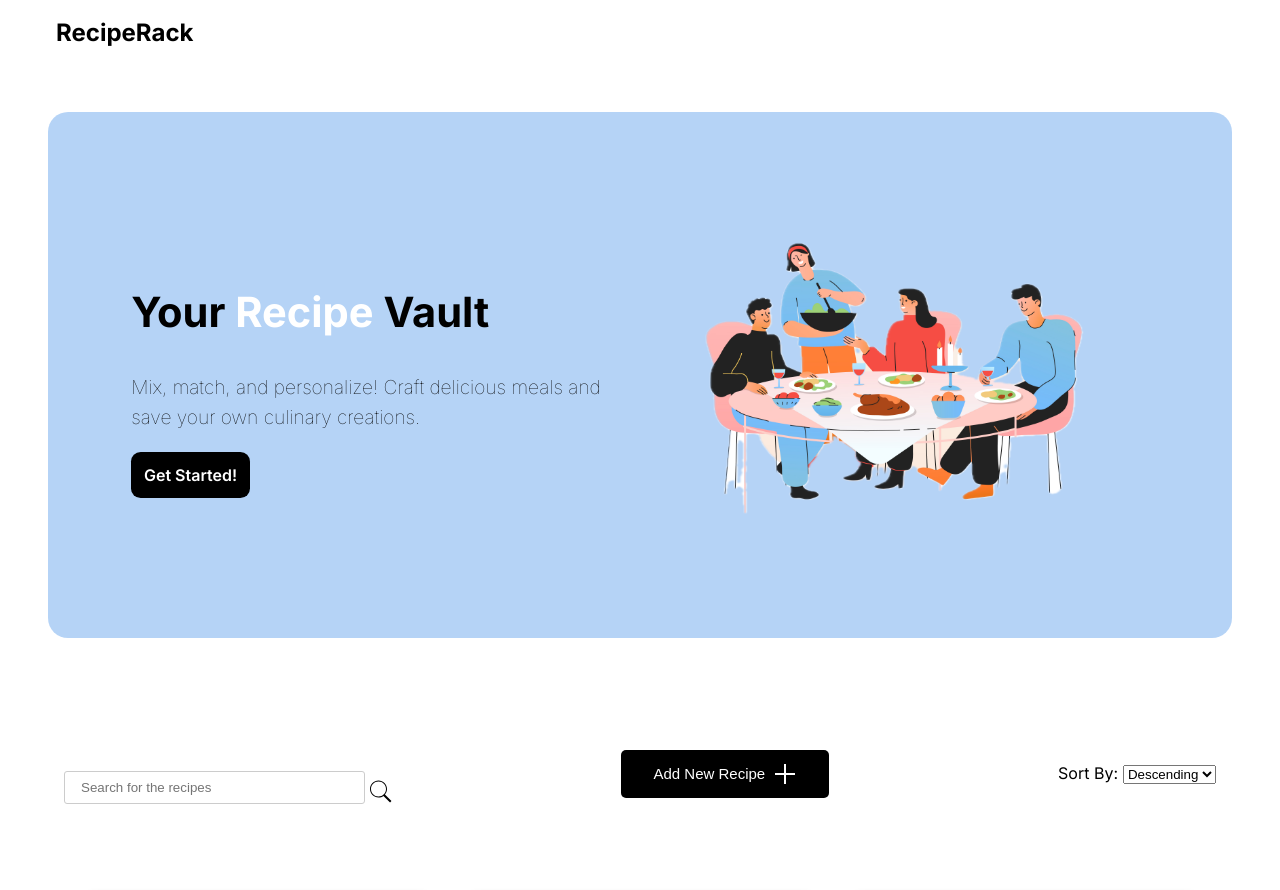
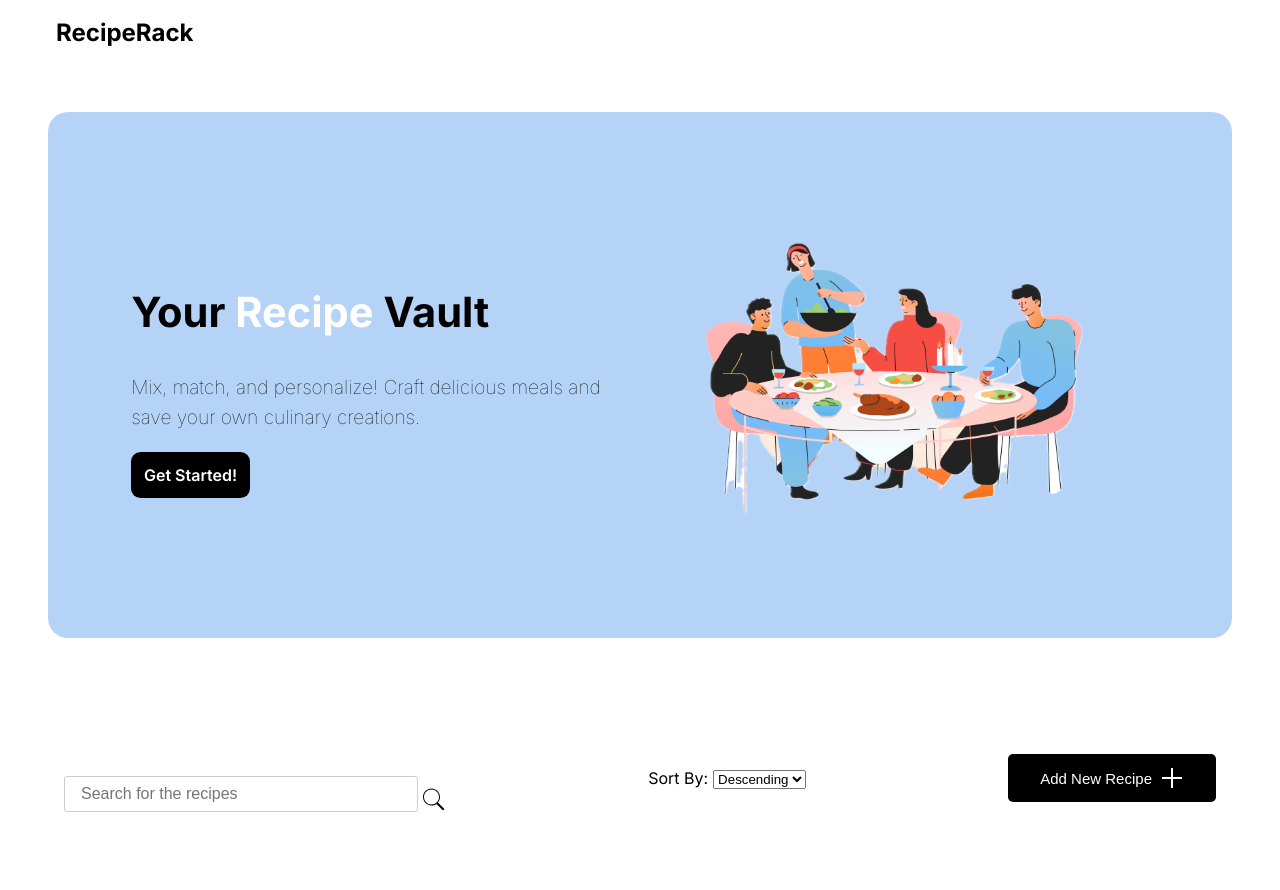
Before and after one commit to saksham310/RecipeFinder, an Angular app: page / in a window 1280 px wide. Shown: the top 890 px of the page. Built offline with nearby package versions, Linux system fonts and the light colour scheme; grey boxes are pictures that could not be loaded; a web font is replaced by a local one.

Commit message:
fixed image issues for mobile view

```diff
--- a/src/app/detail-page/detail-page.component.css
+++ b/src/app/detail-page/detail-page.component.css
@@ -57,9 +57,11 @@ img {
   .detail__container {
     grid-template-columns: 1fr;
   }
-}
-@media screen and (max-width: 425px) {
+  img {
+    width: 85vw;
+    height: 500px;
+  }
   .detail-page {
-    margin: 2em;
+    margin: 0;
   }
 }
--- a/src/app/home/home.component.css
+++ b/src/app/home/home.component.css
@@ -51,6 +51,7 @@ input[type="text"] {
   padding: 0.5rem 1rem;
   border: 1px solid #ccc;
   border-radius: 3px;
+  font-size: 16px;
 }
 
 input[type="text"]:focus {
--- a/src/app/home/home.component.html
+++ b/src/app/home/home.component.html
@@ -11,6 +11,15 @@
                 </path>
             </svg>
         </div>
+        <div class="sort">
+            <label for="order">Sort By:</label>
+            <select id="order" (change)="sortRecipe($event)">
+                <option value="desc">Descending</option>
+                <option value="asc">Ascending</option>
+
+            </select>
+        </div>
+
         <div class="home__crud">
             <button [routerLink]="['/create']">Add New Recipe <svg xmlns="http://www.w3.org/2000/svg" x="0px" y="0px"
                     width="24" height="24" viewBox="0,0,256,256" style="fill:#000000;">
@@ -24,14 +33,6 @@
                     </g>
                 </svg></button>
 
-        </div>
-        <div class="sort">
-            <label for="order">Sort By:</label>
-            <select id="order" (change)="sortRecipe($event)">
-                <option value="desc">Descending</option>
-                <option value="asc">Ascending</option>
-
-            </select>
         </div>
 
     </div>
```
